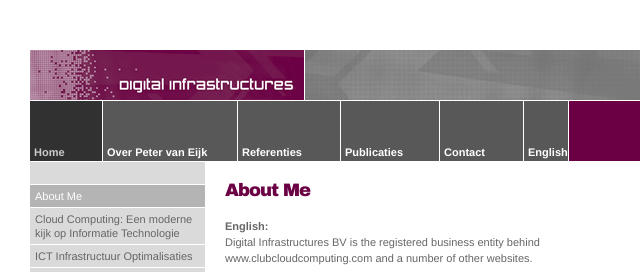
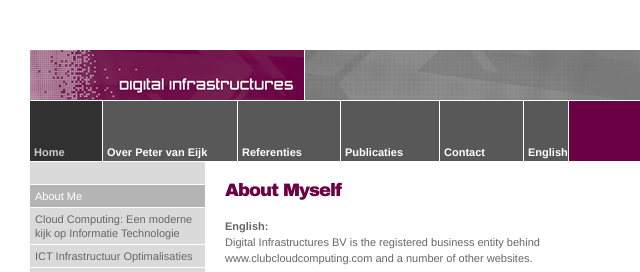
Before and after one commit to pve/diginfra-website, a plain HTML site: page index.html in a window 1280 px wide. Shown: the top 272 px of the page, 180-820 px from the left. Drawn offline with Linux system fonts and the light colour scheme.

Commit message:
demochange

```diff
--- a/index.html
+++ b/index.html
@@ -36,7 +36,7 @@
 <!--End sidebar-->
 
 <div id="content">
-<h1>About Me</h1>
+<h1>About Myself</h1>
 
 	<p><strong>English:</strong><br />
 Digital Infrastructures BV is the registered business entity behind <br />
```
